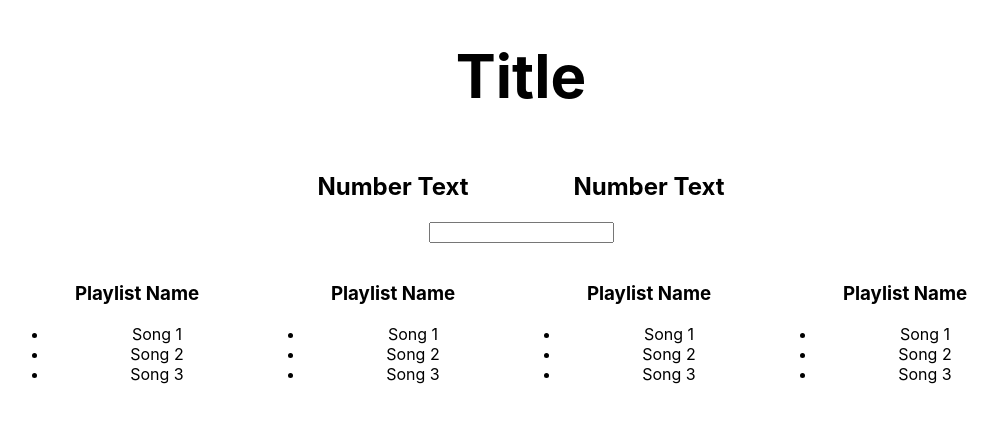
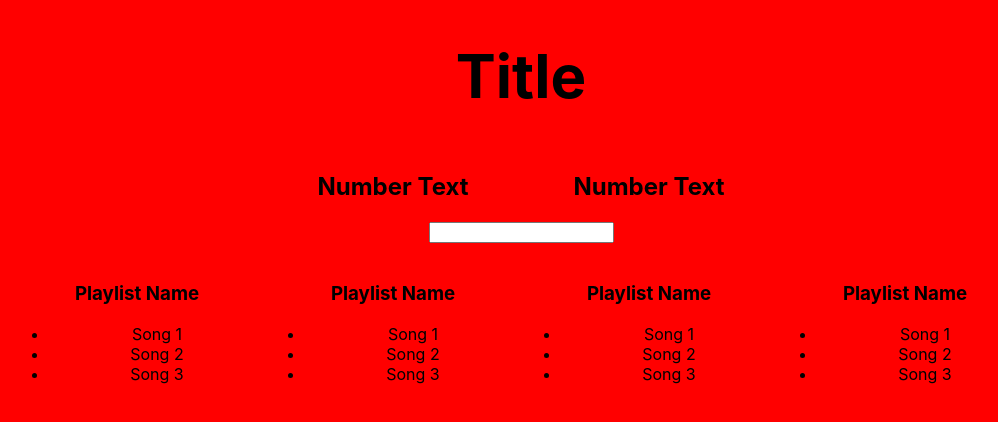
Before and after one commit to pdshipp/spotify_web_project, a React (Create React App) app: page / in a window 1280 px wide. Shown: the top 422 px of the page, without its empty margins (119-1117 px from the left). Built offline with nearby package versions, Linux system fonts and the light colour scheme.

Commit message:
Background change and initial deployment

```diff
--- a/src/App.css
+++ b/src/App.css
@@ -1,3 +1,8 @@
+html, body {
+  background-color: 	#ff0000;
+}
+
+
 .App {
   text-align: center;
 }
```
Also changed, not shown: firebase.json (added), 1 other file (tests, documents, lock files or other folders).
